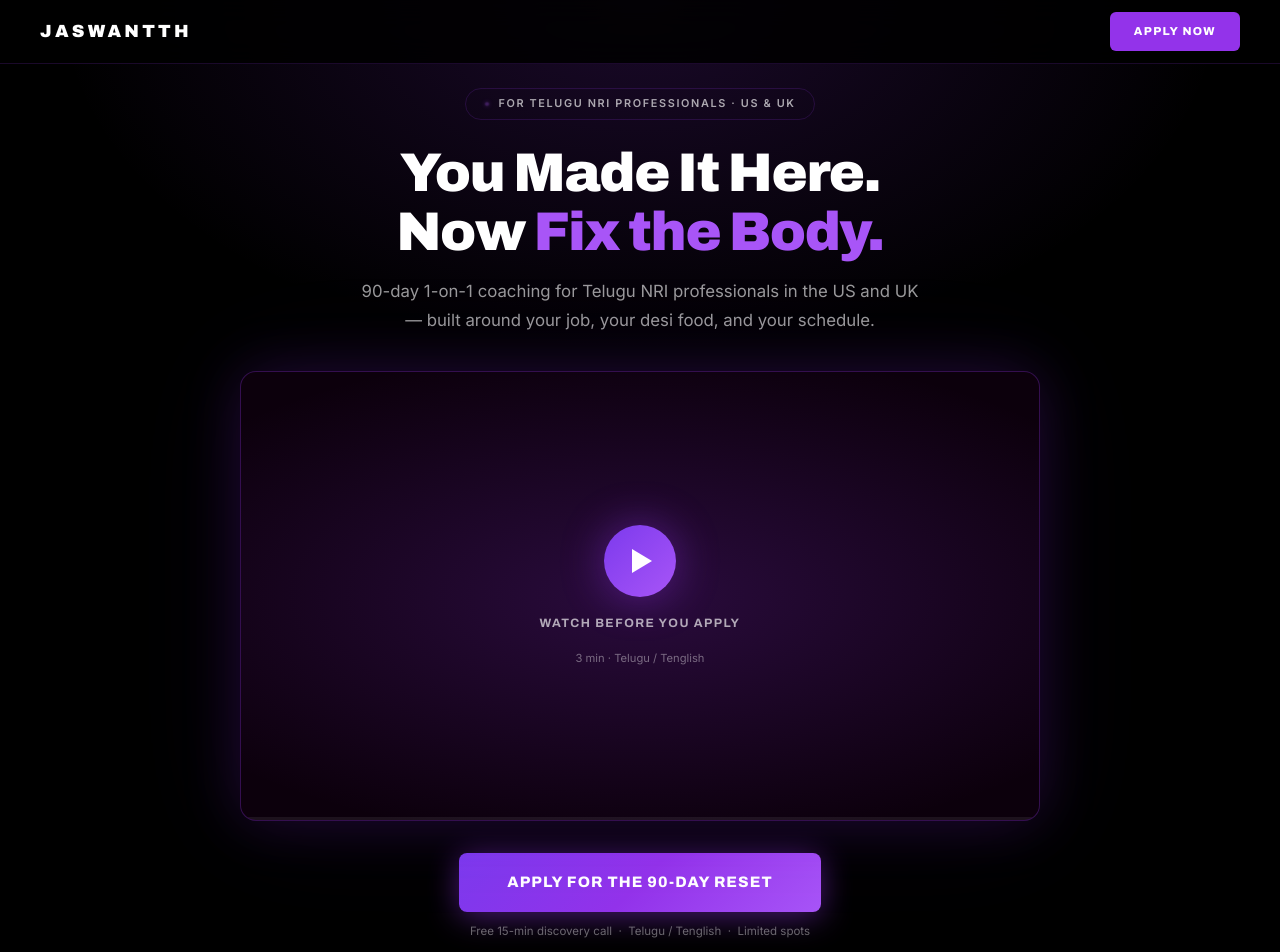
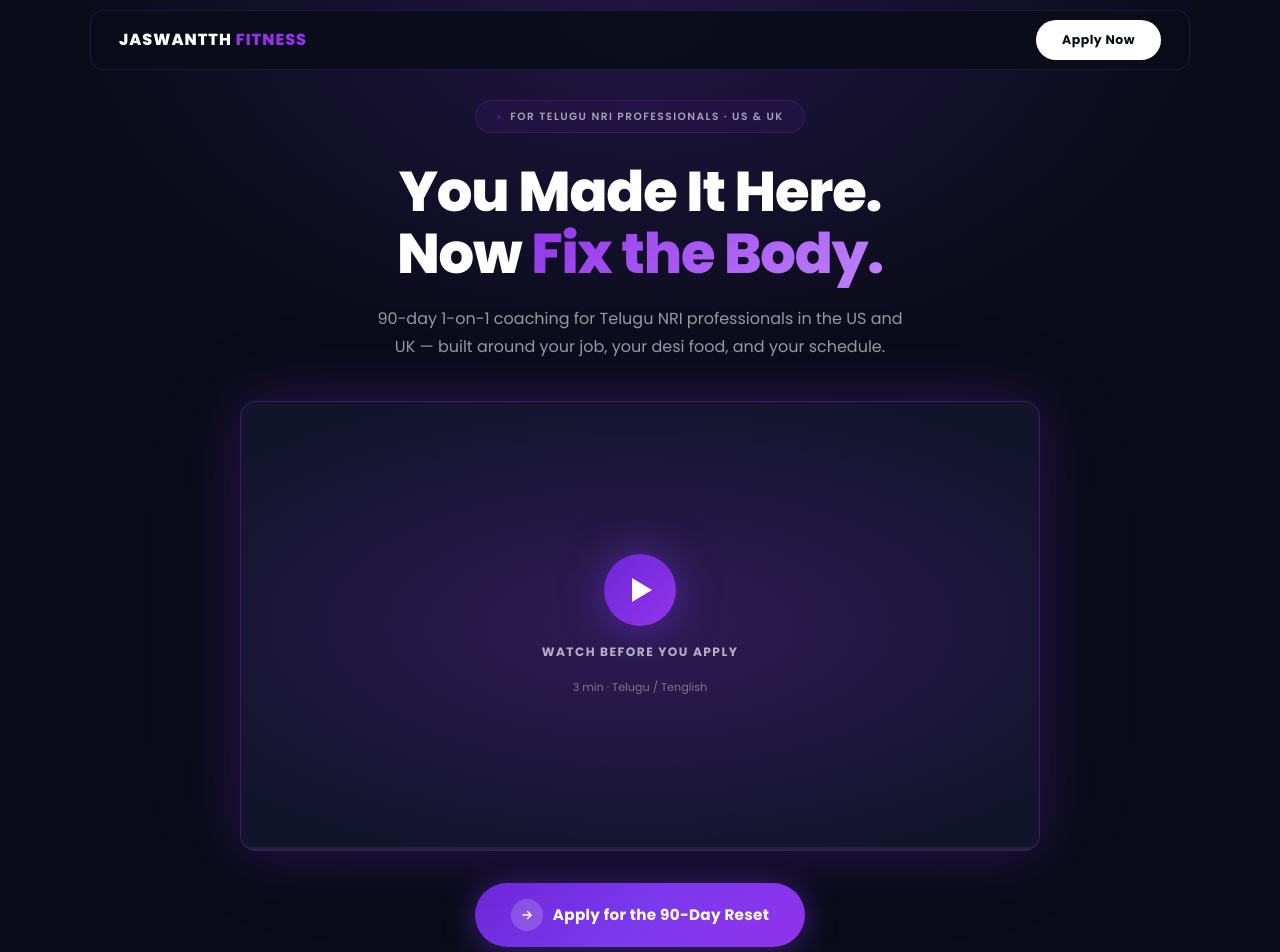
Before and after one commit to likhithsiddhartha30-ops/Jaswantth-s-Landing-Page, a plain HTML site: page index.html in a window 1280 px wide. Shown: the top 952 px of the page. Drawn offline with Linux system fonts and the light colour scheme.

Commit message:
Restyle to match reference design (Poppins, dark navy, pill UI)
- Font: Poppins 400–800 replacing Archivo/Inter
- Background: #0a0c19 dark navy (not pure black)
- Nav: floating pill container (centered, max-width, border-radius 14px)
- Nav CTA: white pill button with dark text
- All buttons: border-radius 100px pill shape with circle-icon + text
- H1 em: gradient text (purple → light purple) instead of solid color
- Section tags: dot prefix (• TAG)
- Logo: two-tone white + purple accent word

Co-Authored-By: Claude Sonnet 4.6 <noreply@anthropic.com>
Claude-Session: https://claude.ai/code/session_01VYAvPcgcYZZLWhhaWGD5hG

```diff
--- a/index.html
+++ b/index.html
@@ -1,20 +1,20 @@
 <title>Jaswantth — 90-Day Total Reset for Telugu NRI Professionals</title>
 <link rel="preconnect" href="https://fonts.googleapis.com">
 <link rel="preconnect" href="https://fonts.gstatic.com" crossorigin>
-<link rel="stylesheet" href="https://fonts.googleapis.com/css2?family=Archivo:wght@700;800;900&family=Inter:wght@400;500;600&display=swap">
+<link rel="stylesheet" href="https://fonts.googleapis.com/css2?family=Poppins:wght@400;500;600;700;800&display=swap">
 
 <style>
 :root {
-  --bg:     #000;
-  --panel:  #0c000c;
-  --alt:    #06000a;
-  --accent: #9333ea;
-  --ah:     #a855f7;
-  --al:     #7c3aed;
-  --glow:   rgba(147,51,234,.45);
-  --border: rgba(147,51,234,.18);
-  --fh:     'Archivo', system-ui, sans-serif;
-  --fb:     'Inter', system-ui, sans-serif;
+  --bg:     #0a0c19;
+  --panel:  #12142b;
+  --alt:    #0d0f20;
+  --accent: #7c3aed;
+  --ah:     #9333ea;
+  --al:     #6d28d9;
+  --glow:   rgba(124,58,237,.5);
+  --border: rgba(147,51,234,.2);
+  --fh:     'Poppins', system-ui, sans-serif;
+  --fb:     'Poppins', system-ui, sans-serif;
 }
 *, *::before, *::after { box-sizing: border-box; margin: 0; padding: 0; }
 html { scroll-behavior: smooth; }
@@ -26,48 +26,56 @@ body {
 
 /* NAV */
 .nav {
-  position: fixed; top: 0; left: 0; right: 0; z-index: 100;
+  position: fixed; top: 10px; left: 50%; transform: translateX(-50%);
+  width: calc(100% - 32px); max-width: 1100px; z-index: 100;
   display: flex; align-items: center; justify-content: space-between;
-  padding: 0 40px; height: 64px;
-  background: rgba(0,0,0,.88); backdrop-filter: blur(14px);
-  border-bottom: 1px solid var(--border);
+  padding: 0 28px; height: 60px;
+  background: rgba(10,12,25,.92); backdrop-filter: blur(16px);
+  border-radius: 14px; border: 1px solid var(--border);
 }
-.logo { font-family: var(--fh); font-size: 1.1rem; font-weight: 900; letter-spacing: .18em; text-transform: uppercase; }
+.logo { font-family: var(--fh); font-size: 1rem; font-weight: 800; letter-spacing: .06em; text-transform: uppercase; }
+.logo span { color: var(--ah); }
 .nav-btn {
-  background: var(--accent); color: #fff;
-  font-family: var(--fh); font-weight: 800; font-size: .72rem;
-  letter-spacing: .12em; text-transform: uppercase;
-  border: none; border-radius: 6px; padding: 10px 24px;
-  cursor: pointer; text-decoration: none; transition: background .18s;
+  background: #fff; color: #0a0c19;
+  font-family: var(--fh); font-weight: 700; font-size: .78rem;
+  letter-spacing: .04em;
+  border: none; border-radius: 100px; padding: 10px 26px;
+  cursor: pointer; text-decoration: none; transition: opacity .18s;
 }
-.nav-btn:hover { background: var(--ah); }
-@media (max-width:500px) { .nav { padding: 0 18px; } .nav-btn { display: none; } }
+.nav-btn:hover { opacity: .88; }
+@media (max-width:500px) { .nav { padding: 0 18px; width: calc(100% - 24px); } .nav-btn { display: none; } }
 
 /* HERO */
 .hero {
   min-height: 100svh;
   display: flex; flex-direction: column; align-items: center; justify-content: center;
-  padding: 88px 20px 64px;
+  padding: 100px 20px 64px;
   text-align: center;
-  background: radial-gradient(ellipse 70% 55% at 50% 0%, rgba(147,51,234,.18) 0%, transparent 65%);
+  background: radial-gradient(ellipse 70% 55% at 50% 0%, rgba(124,58,237,.2) 0%, transparent 65%);
 }
 .chip {
   display: inline-flex; align-items: center; gap: 8px;
-  border: 1px solid var(--border); border-radius: 100px; padding: 6px 18px;
-  font-size: .68rem; font-weight: 600; letter-spacing: .15em; text-transform: uppercase;
-  color: rgba(255,255,255,.65); margin-bottom: 24px;
+  border: 1px solid var(--border); border-radius: 100px; padding: 7px 20px;
+  font-size: .66rem; font-weight: 600; letter-spacing: .14em; text-transform: uppercase;
+  color: rgba(255,255,255,.6); margin-bottom: 28px;
+  background: rgba(124,58,237,.08);
 }
 .chip-dot { width: 6px; height: 6px; border-radius: 50%; background: var(--ah); box-shadow: 0 0 8px var(--ah); animation: pulse 2s ease-in-out infinite; }
 @keyframes pulse { 0%,100%{opacity:1;transform:scale(1)} 50%{opacity:.3;transform:scale(.7)} }
 .h1 {
-  font-family: var(--fh); font-size: clamp(2rem, 4.5vw, 3.4rem);
-  font-weight: 900; line-height: 1.08; letter-spacing: -.025em;
-  text-wrap: balance; max-width: 820px; margin: 0 auto 16px;
+  font-family: var(--fh); font-size: clamp(2.1rem, 4.6vw, 3.5rem);
+  font-weight: 800; line-height: 1.1; letter-spacing: -.02em;
+  text-wrap: balance; max-width: 820px; margin: 0 auto 20px;
 }
-.h1 em { font-style: normal; color: var(--ah); }
-.hero-sub { font-size: 1.05rem; color: rgba(255,255,255,.6); max-width: 560px; margin: 0 auto 36px; line-height: 1.72; }
-.micro { font-size: .72rem; color: rgba(255,255,255,.4); margin-top: 10px; }
-@media (max-width:600px) { .hero { padding: 80px 18px 56px; } }
+.h1 em {
+  font-style: normal;
+  background: linear-gradient(135deg, var(--ah), #c084fc);
+  -webkit-background-clip: text; -webkit-text-fill-color: transparent;
+  background-clip: text;
+}
+.hero-sub { font-size: 1rem; color: rgba(255,255,255,.58); max-width: 540px; margin: 0 auto 40px; line-height: 1.75; }
+.micro { font-size: .72rem; color: rgba(255,255,255,.38); margin-top: 12px; }
+@media (max-width:600px) { .hero { padding: 90px 18px 56px; } }
 
 /* VSL */
 .vsl-wrap { width: 100%; max-width: 800px; margin: 0 auto; }
@@ -107,23 +115,23 @@ body {
 
 /* BUTTONS */
 .btn {
-  display: inline-flex; align-items: center; justify-content: center;
+  display: inline-flex; align-items: center; justify-content: center; gap: 10px;
   background: linear-gradient(135deg, var(--al), var(--accent), var(--ah));
-  color: #fff; font-family: var(--fh); font-weight: 800;
-  font-size: .95rem; letter-spacing: .07em; text-transform: uppercase;
-  border: none; border-radius: 8px; padding: 17px 48px;
+  color: #fff; font-family: var(--fh); font-weight: 700;
+  font-size: .95rem; letter-spacing: .02em;
+  border: none; border-radius: 100px; padding: 16px 36px;
   cursor: pointer; text-decoration: none;
-  box-shadow: 0 4px 32px rgba(147,51,234,.5);
-  transition: transform .18s, box-shadow .18s;
+  box-shadow: 0 4px 32px rgba(124,58,237,.45);
+  transition: transform .18s, box-shadow .18s, opacity .18s;
 }
-.btn:hover { transform: translateY(-2px); box-shadow: 0 8px 44px rgba(147,51,234,.7); }
+.btn:hover { transform: translateY(-2px); box-shadow: 0 8px 44px rgba(124,58,237,.65); }
 .btn:active { transform: none; }
-.btn-outline {
-  background: transparent;
-  border: 1.5px solid var(--accent);
-  color: #fff; box-shadow: none;
+.btn-icon {
+  width: 32px; height: 32px; border-radius: 50%;
+  background: rgba(255,255,255,.18);
+  display: flex; align-items: center; justify-content: center; flex-shrink: 0;
 }
-.btn-outline:hover { background: rgba(147,51,234,.1); box-shadow: 0 0 24px rgba(147,51,234,.25); }
+.btn-icon svg { width: 14px; height: 14px; stroke: #fff; fill: none; stroke-width: 2.5; stroke-linecap: round; stroke-linejoin: round; }
 
 /* STATS */
 .stats {
@@ -141,8 +149,9 @@ body {
 .s-alt { background: var(--alt); }
 .inner { max-width: 920px; margin: 0 auto; width: 100%; }
 .inner-sm { max-width: 700px; margin: 0 auto; width: 100%; }
-.tag { font-size: .62rem; font-weight: 700; letter-spacing: .22em; text-transform: uppercase; color: var(--ah); margin-bottom: 10px; }
-.h2 { font-family: var(--fh); font-size: clamp(1.8rem, 3.2vw, 2.5rem); font-weight: 900; line-height: 1.1; text-wrap: balance; margin-bottom: 12px; }
+.tag { font-size: .62rem; font-weight: 700; letter-spacing: .2em; text-transform: uppercase; color: var(--ah); margin-bottom: 12px; }
+.tag::before { content: '• '; }
+.h2 { font-family: var(--fh); font-size: clamp(1.9rem, 3.2vw, 2.6rem); font-weight: 800; line-height: 1.1; text-wrap: balance; margin-bottom: 12px; }
 .rule { width: 44px; height: 3px; background: linear-gradient(90deg, var(--al), var(--ah)); border-radius: 2px; margin-bottom: 32px; }
 .rule-c { margin-left: auto; margin-right: auto; }
 .muted { font-size: .97rem; color: rgba(255,255,255,.65); line-height: 1.72; }
@@ -263,7 +272,7 @@ body {
 
 <!-- NAV -->
 <nav class="nav">
-  <div class="logo">Jaswantth</div>
+  <div class="logo">Jaswantth <span>Fitness</span></div>
   <a href="#apply" class="nav-btn">Apply Now</a>
 </nav>
 
@@ -288,7 +297,7 @@ body {
       </div>
     </div>
   </div>
-  <a href="#apply" class="btn" style="margin-top:32px">Apply for the 90-Day Reset</a>
+  <a href="#apply" class="btn" style="margin-top:32px"><span class="btn-icon"><svg viewBox="0 0 24 24"><polyline points="5,12 19,12"/><polyline points="13,6 19,12 13,18"/></svg></span>Apply for the 90-Day Reset</a>
   <p class="micro">Free 15-min discovery call &nbsp;·&nbsp; Telugu / Tenglish &nbsp;·&nbsp; Limited spots</p>
 </section>
 
@@ -492,7 +501,7 @@ body {
     <h2 class="h2" style="max-width:600px;margin:0 auto 14px">90 days from now, someone will say: "Bro, what are you doing differently?"</h2>
     <div class="rule rule-c" style="margin-bottom:28px"></div>
     <p class="muted" style="max-width:460px;margin:0 auto 36px">You won't have a dramatic answer. You'll just look different, carry yourself differently, and feel like someone who's in control. Book the free discovery call — in Telugu or Tenglish, on your timezone. No pitch, no PDF. Just a conversation.</p>
-    <a href="#" class="btn" style="font-size:1rem;padding:19px 56px">Book Your Free Discovery Call</a>
+    <a href="#" class="btn" style="font-size:1rem;padding:16px 44px"><span class="btn-icon"><svg viewBox="0 0 24 24"><polyline points="5,12 19,12"/><polyline points="13,6 19,12 13,18"/></svg></span>Book Your Free Discovery Call</a>
     <p class="micro" style="margin-top:14px">Free 15-min call · Telugu / Tenglish · Limited spots each month</p>
   </div>
 </section>
@@ -519,7 +528,7 @@ body {
   <div class="chip" style="margin-bottom:22px"><span class="chip-dot"></span>Spots fill up each month</div>
   <h2 class="h2" style="max-width:560px;margin:0 auto 14px;text-align:center">The gap between how you earn and how you look is fixable. In 90 days.</h2>
   <p class="muted" style="max-width:440px;margin:0 auto 36px;text-align:center">You solved DSA. You cleared the visa. This is the last problem. Book the call and let's fix it — in Telugu, on your timezone, around your actual life.</p>
-  <a href="#apply" class="btn">Apply for the 90-Day Reset</a>
+  <a href="#apply" class="btn"><span class="btn-icon"><svg viewBox="0 0 24 24"><polyline points="5,12 19,12"/><polyline points="13,6 19,12 13,18"/></svg></span>Apply for the 90-Day Reset</a>
   <p class="micro" style="margin-top:14px">Free discovery call · Telugu / Tenglish · US &amp; UK timezones</p>
 </div>
 
```
